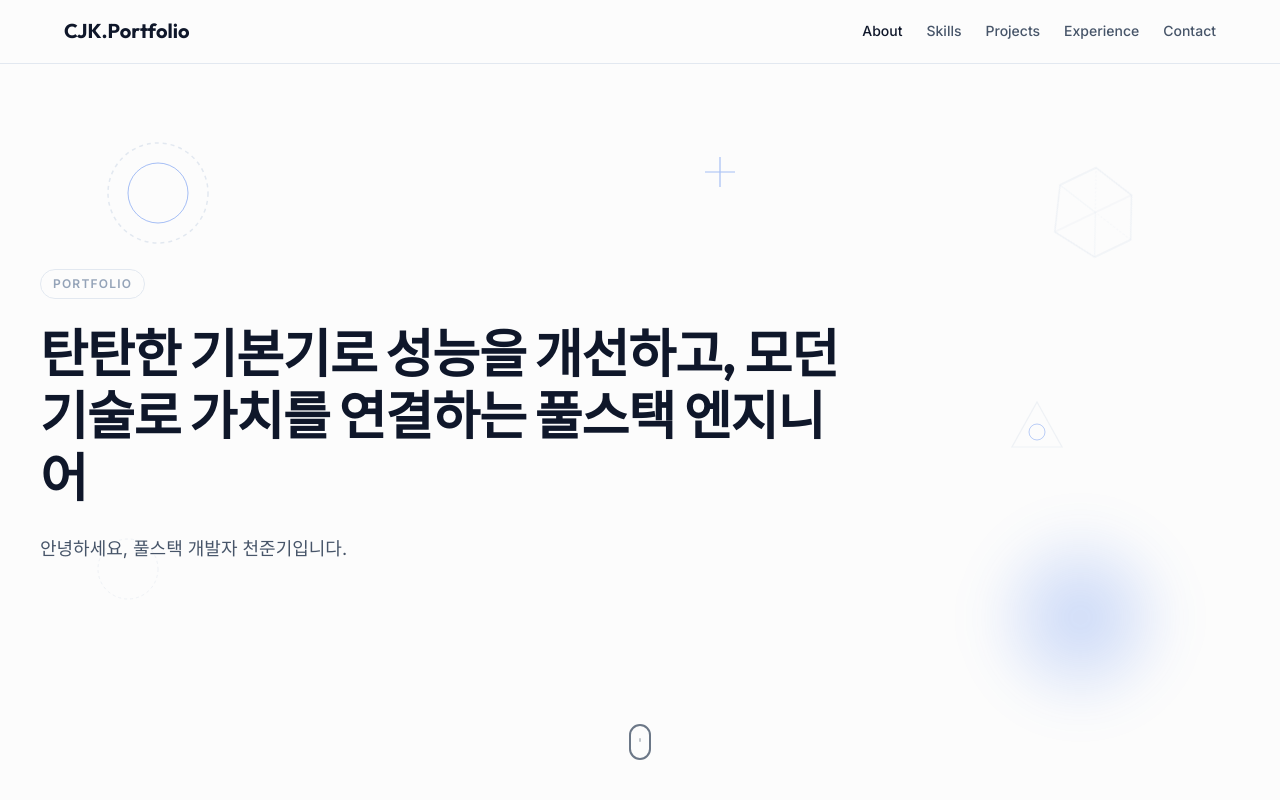
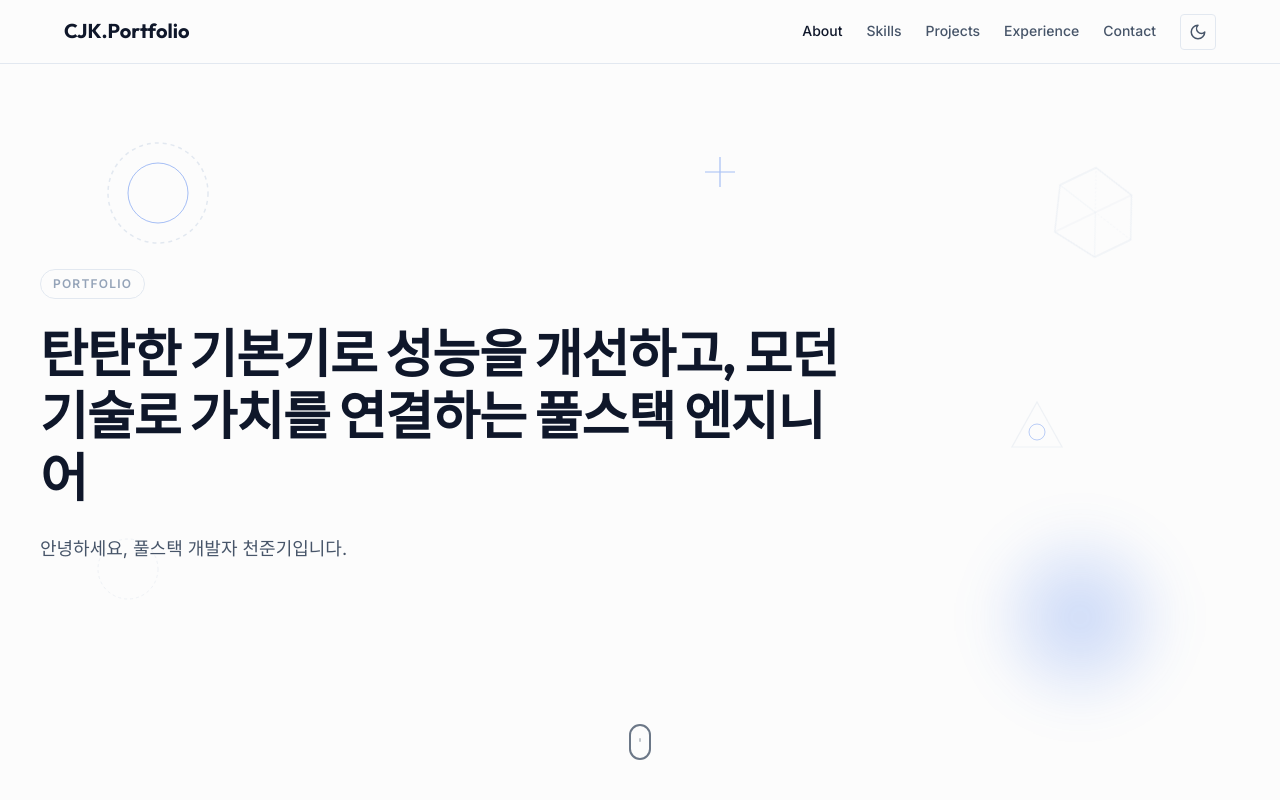
Before and after one commit to interrobang-dev/work-portfolio, a React (Vite) app: page / in a window 1280 px wide. Shown: the top 800 px of the page. Built offline with nearby package versions, Linux system fonts and the light colour scheme.

Commit message:
feat: implement dark mode

```diff
--- a/src/components/Header.tsx
+++ b/src/components/Header.tsx
@@ -1,10 +1,12 @@
 import React from 'react';
+import { useTheme } from '../hooks/useTheme';
 
 interface HeaderProps {
   activeSection: string;
 }
 
 const Header: React.FC<HeaderProps> = ({ activeSection }) => {
+  const { theme, toggleTheme } = useTheme();
   const navItems = [
     { id: 'about', label: 'About' },
     { id: 'skills', label: 'Skills' },
@@ -19,6 +21,7 @@ const Header: React.FC<HeaderProps> = ({ activeSection }) => {
         <a href="#hero" className="logo">
           CJK.Portfolio
         </a>
+        <div className="header-right">
           <nav className="nav-menu">
             {navItems.map((item) => (
               <a
@@ -30,6 +33,25 @@ const Header: React.FC<HeaderProps> = ({ activeSection }) => {
               </a>
             ))}
           </nav>
+
+          <button
+            type="button"
+            className="theme-toggle-btn"
+            onClick={toggleTheme}
+            aria-label="테마 전환"
+          >
+            {theme === 'dark' ? (
+              <svg xmlns="http://www.w3.org/2000/svg" width="18" height="18" fill="none" stroke="currentColor" strokeWidth="2" strokeLinecap="round" strokeLinejoin="round" viewBox="0 0 24 24">
+                <circle cx="12" cy="12" r="4"></circle>
+                <path d="M12 2v2M12 20v2M4.93 4.93l1.41 1.41M17.66 17.66l1.41 1.41M2 12h2M20 12h2M6.34 17.66l-1.41 1.41M19.07 4.93l-1.41 1.41"></path>
+              </svg>
+            ) : (
+              <svg xmlns="http://www.w3.org/2000/svg" width="18" height="18" fill="none" stroke="currentColor" strokeWidth="2" strokeLinecap="round" strokeLinejoin="round" viewBox="0 0 24 24">
+                <path d="M12 3a6 6 0 0 0 9 9 9 9 0 1 1-9-9Z"></path>
+              </svg>
+            )}
+          </button>
+        </div>
       </div>
     </header>
   );
--- /dev/null
+++ b/src/hooks/useTheme.ts
@@ -0,0 +1,29 @@
+import { useState, useEffect } from 'react';
+
+export type Theme = 'light' | 'dark';
+
+export const useTheme = () => {
+  const [theme, setTheme] = useState<Theme>(() => {
+    if (typeof window !== 'undefined') {
+      const saved = localStorage.getItem('theme') as Theme;
+      if (saved === 'light' || saved === 'dark') return saved;
+
+      const systemPrefersDark = window.matchMedia('(prefers-color-scheme: dark)').matches;
+      return systemPrefersDark ? 'dark' : 'light';
+    }
+    return 'light';
+  });
+
+  useEffect(() => {
+    if (typeof window !== 'undefined') {
+      document.documentElement.setAttribute('data-theme', theme);
+      localStorage.setItem('theme', theme);
+    }
+  }, [theme]);
+
+  const toggleTheme = () => {
+    setTheme((prev) => (prev === 'light' ? 'dark' : 'light'));
+  };
+
+  return { theme, toggleTheme };
+};
--- a/src/index.css
+++ b/src/index.css
@@ -11,6 +11,7 @@
   --border-hover: #0f172a;
   --accent: #2563eb;
   --accent-light: rgba(37, 99, 235, 0.05);
+  --header-bg: rgba(252, 252, 252, 0.85);
 
   /* Fonts */
   --font-sans: 'Inter', system-ui, -apple-system, BlinkMacSystemFont, 'Segoe UI', Roboto, sans-serif;
@@ -22,6 +23,19 @@
 
   /* Transition */
   --transition: all 0.2s cubic-bezier(0.4, 0, 0.2, 1);
+}
+
+:root[data-theme='dark'] {
+  --bg: #0f172a;           /* Slate-900 */
+  --card-bg: #1e293b;      /* Slate-800 */
+  --text-primary: #f8fafc; /* Slate-50 */
+  --text-secondary: #cbd5e1; /* Slate-300 */
+  --text-muted: #64748b;    /* Slate-500 */
+  --border: #334155;        /* Slate-700 */
+  --border-hover: #f8fafc;  /* Slate-50 */
+  --accent: #3b82f6;        /* Blue-500 */
+  --accent-light: rgba(59, 130, 246, 0.1);
+  --header-bg: rgba(15, 23, 42, 0.85);
 }
 
 /* Reset */
@@ -167,7 +181,7 @@ a {
   position: sticky;
   top: 0;
   z-index: 100;
-  background-color: rgba(252, 252, 252, 0.85);
+  background-color: var(--header-bg);
   backdrop-filter: blur(8px);
   border-bottom: 1px solid var(--border);
   height: 4rem;
@@ -187,6 +201,41 @@ a {
   font-weight: 700;
   font-size: 1.25rem;
   color: var(--text-primary);
+}
+
+.header-right {
+  display: flex;
+  align-items: center;
+  gap: 1.5rem;
+}
+
+.theme-toggle-btn {
+  display: inline-flex;
+  align-items: center;
+  justify-content: center;
+  background: none;
+  border: 1px solid var(--border);
+  border-radius: var(--radius);
+  width: 2.25rem;
+  height: 2.25rem;
+  color: var(--text-secondary);
+  cursor: pointer;
+  transition: var(--transition);
+  padding: 0;
+}
+
+.theme-toggle-btn:hover {
+  border-color: var(--border-hover);
+  color: var(--text-primary);
+  transform: scale(1.05);
+}
+
+.theme-toggle-btn svg {
+  transition: transform 0.3s ease;
+}
+
+.theme-toggle-btn:active svg {
+  transform: rotate(45deg) scale(0.9);
 }
 
 .nav-menu {
@@ -1455,3 +1504,23 @@ a {
   font-size: 0.75rem;
   color: var(--text-muted);
 }
+
+/* Dark Mode GitHub Card Layout Override */
+:root[data-theme='dark'] .card-github .contact-card-logo {
+  filter: invert(1) brightness(1.5);
+}
+
+:root[data-theme='dark'] .contact-card.card-github:hover {
+  border-color: var(--border-hover);
+  box-shadow: 0 10px 25px rgba(255, 255, 255, 0.02);
+}
+
+:root[data-theme='dark'] .contact-card.card-github:hover .contact-value,
+:root[data-theme='dark'] .contact-card.card-github:hover .contact-card-arrow {
+  color: var(--text-primary);
+}
+
+:root[data-theme='dark'] .contact-card.card-github:hover .contact-logo-wrapper {
+  border-color: var(--border-hover);
+  background-color: rgba(255, 255, 255, 0.02);
+}
```
Lines whose indentation alone changed are shown as unchanged.
